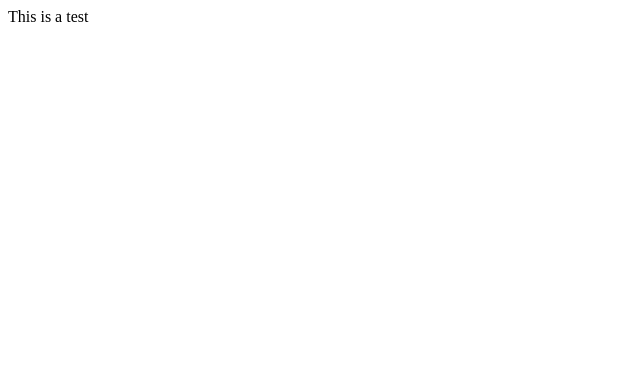
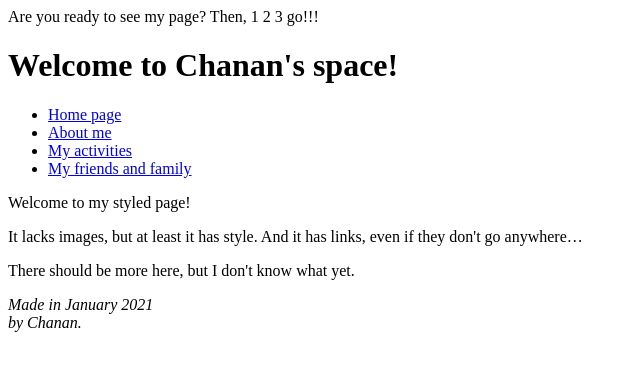
Before and after one commit to Chanan-CUHK/Chanan-CUHK.github.io, a plain HTML site: page index.html in a window 1280 px wide. Shown: the whole page, without its empty margins (0-640 px from the left). Drawn offline with Linux system fonts and the light colour scheme.

Commit message:
Update index.html

```diff
--- a/index.html
+++ b/index.html
@@ -3,9 +3,38 @@
 <head>
     <meta charset="UTF-8">
     <meta name="viewport" content="width=device-width, initial-scale=1.0">
-    <title>Document</title>
+    <title>Chanan's website</title>
 </head>
 <body>
-    This is a test
+    Are you ready to see my page? Then, 1 2 3 go!!!
 </body>
 </html>
+<body>
+    <!-- Main content -->
+    <h1>Welcome to Chanan's space!</h1>
+
+    <!-- Site navigation menu -->
+    <ul class="navbar">
+      <li><a href="index.html">Home page</a>
+      <li><a href="musings.html">About me</a>
+      <li><a href="town.html">My activities</a>
+      <li><a href="links.html">My friends and family</a>
+    </ul>
+
+
+
+    <p>Welcome to my styled page!
+
+    <p>It lacks images, but at least it has style.
+    And it has links, even if they don't go
+    anywhere&hellip;
+
+    <p>There should be more here, but I don't know
+    what yet.
+
+    <!-- Sign and date the page, it's only polite! -->
+    <address>Made in January 2021<br>
+      by Chanan.</address>
+
+    </body>
+    </html>
```
